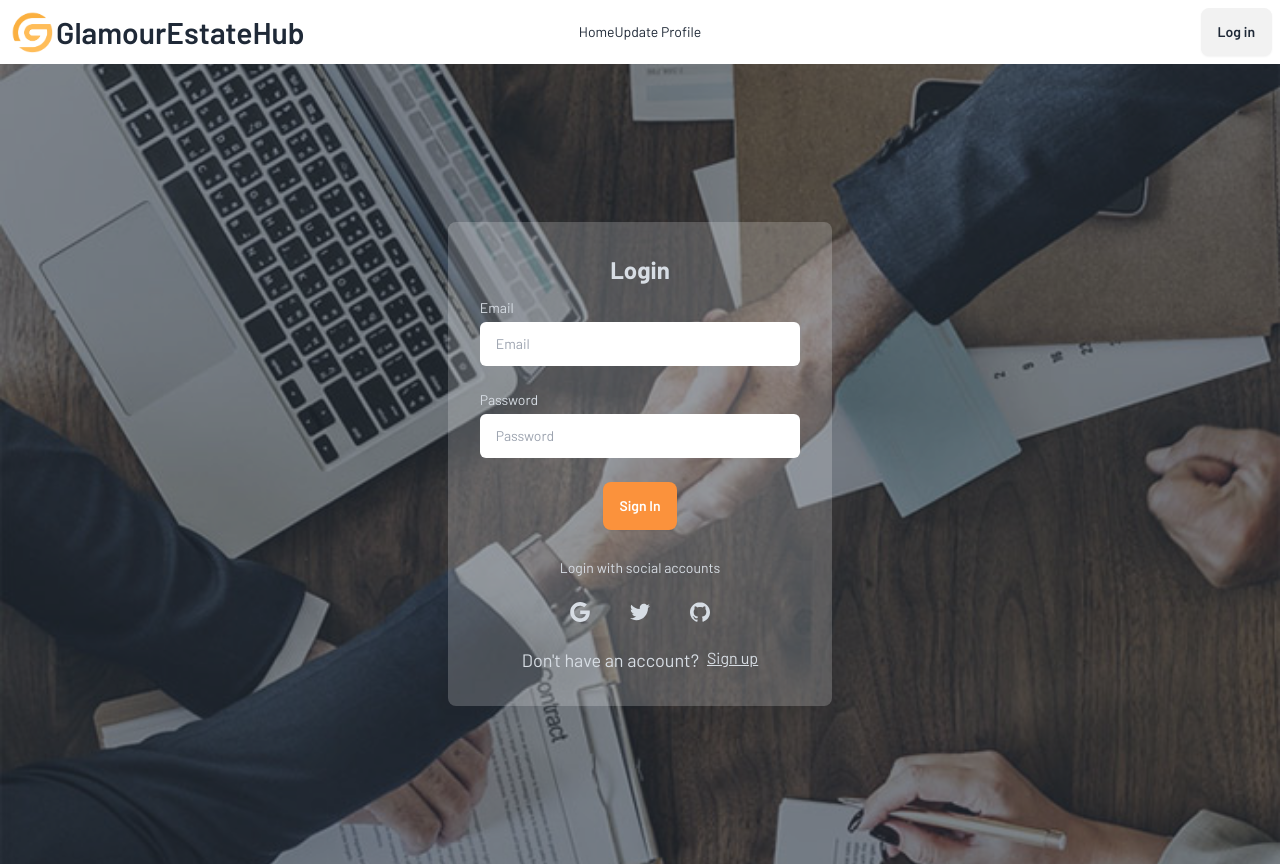
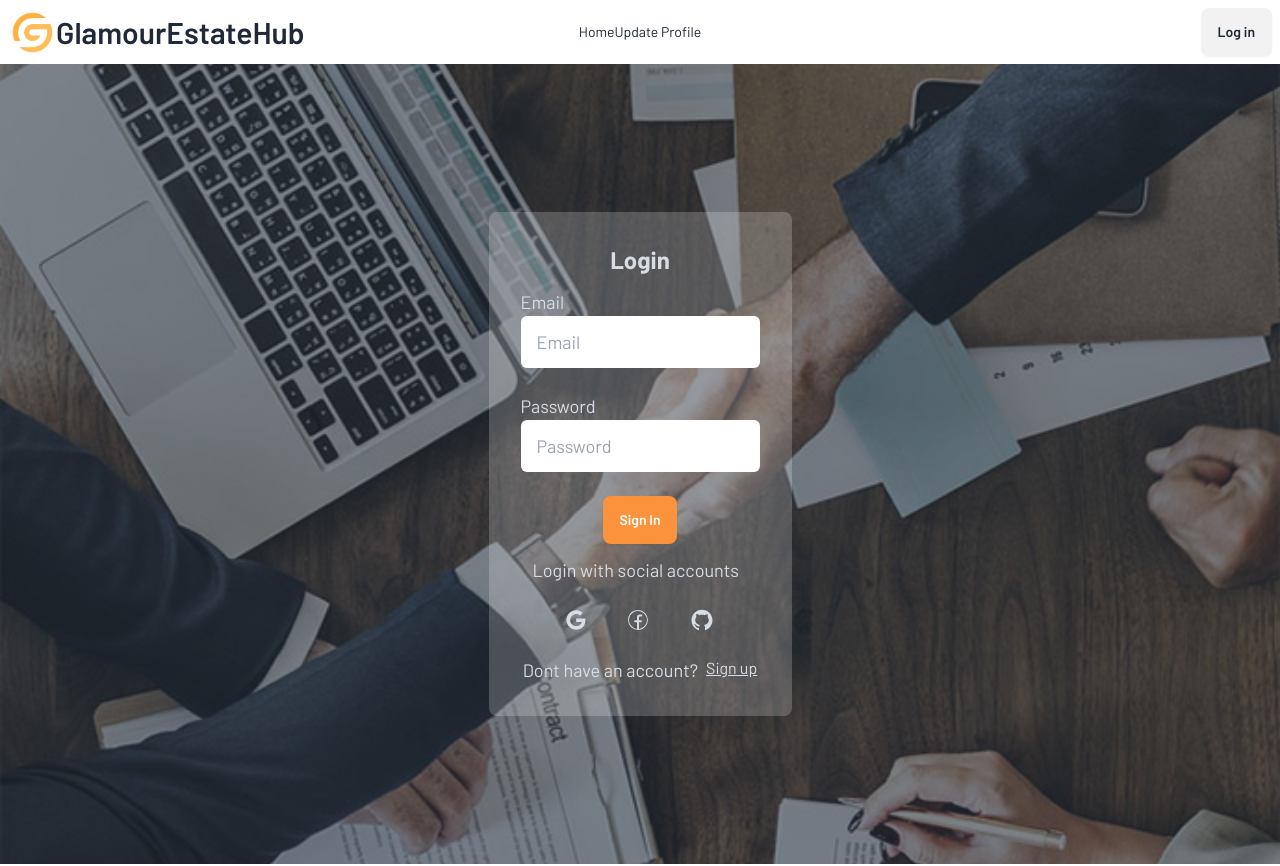
Before and after one commit to Farhad2590/Estatehub, a React (Vite) app: page /login in a window 1280 px wide. Shown: the top 866 px of the page. Built offline with nearby package versions, Linux system fonts and the light colour scheme; no server answers.

Commit message:
Firabse setup, User Creation using email and password, login, googleLogin work Done

```diff
--- a/package.json
+++ b/package.json
@@ -17,9 +17,11 @@
     "react": "^18.2.0",
     "react-dom": "^18.2.0",
     "react-fast-marquee": "^1.6.4",
+    "react-hook-form": "^7.51.3",
     "react-icons": "^5.1.0",
     "react-responsive-carousel": "^3.2.23",
     "react-router-dom": "^6.22.3",
+    "react-toastify": "^10.0.5",
     "sort-by": "^1.2.0",
     "swiper": "^11.1.1"
   },
--- /dev/null
+++ b/src/Components/SocialLogin.jsx
@@ -0,0 +1,24 @@
+import { FaGoogle } from "react-icons/fa";
+import { CiFacebook } from "react-icons/ci";
+import { AiFillGithub } from "react-icons/ai";
+import useHooks from "../Hooks/useHooks";
+const SocialLogin = () => {
+    const { googleSignin, githubSignin } = useHooks()
+    return (
+        <div className="flex justify-center space-x-4">
+            <button
+                onClick={() => googleSignin()} className="p-3 rounded-sm">
+                <FaGoogle className="text-xl" />
+            </button>
+            <button
+                onClick={() => githubSignin()} className="p-3 rounded-sm">
+                <CiFacebook className="text-2xl" />
+            </button>
+            <button aria-label="Log in with GitHub" className="p-3 rounded-sm">
+                <AiFillGithub className="text-2xl" />
+            </button>
+        </div>
+    );
+};
+
+export default SocialLogin;
--- /dev/null
+++ b/src/FirbaseProvider/FirebaseProvider.jsx
@@ -0,0 +1,57 @@
+import { createContext, useEffect, useState } from "react";
+import auth from "../Firebase/FirebaseConfig";
+import { GithubAuthProvider, GoogleAuthProvider, createUserWithEmailAndPassword, onAuthStateChanged, signInWithEmailAndPassword, signInWithPopup } from "firebase/auth";
+
+
+export const AuthContext = createContext(null)
+// social auth provider
+const googleProvider = new GoogleAuthProvider();
+const githubProvider = new GithubAuthProvider();
+
+
+const FirebaseProvider = ({ children }) => {
+    const [user, setUser] = useState(null)
+
+    console.log(user);
+    //Create User
+    const createUser = (email, password) => {
+        return createUserWithEmailAndPassword(auth, email, password)
+    }
+    //Signin User
+    const signInUser = (email, password) => {
+        return signInWithEmailAndPassword(auth, email, password)
+    }
+
+    //google login
+    const googleSignin = () => {
+        return signInWithPopup(auth, googleProvider)
+    }
+
+    //github login
+    const githubSignin = () => {
+        return signInWithPopup(auth, githubProvider)
+    }
+
+    //Observer
+    useEffect(() => {
+        onAuthStateChanged(auth, (user) => {
+            if (user) {
+                setUser(user)
+            }
+        });
+    }, [])
+    const allValues = {
+        name: "test",
+        createUser,
+        signInUser,
+        googleSignin,
+        githubSignin
+    }
+    return (
+        <AuthContext.Provider value={allValues}>
+            {children}
+        </AuthContext.Provider>
+    );
+};
+
+export default FirebaseProvider;
--- a/src/Firebase/FirebaseConfig.js
+++ b/src/Firebase/FirebaseConfig.js
@@ -1,6 +1,6 @@
 // Import the functions you need from the SDKs you need
 import { initializeApp } from "firebase/app";
-// import { getAuth } from "firebase/auth";
+import { getAuth } from "firebase/auth";
 
 // TODO: Add SDKs for Firebase products that you want to use
 // https://firebase.google.com/docs/web/setup#available-libraries
@@ -18,5 +18,5 @@ const firebaseConfig = {
 
 // Initialize Firebase
 export const app = initializeApp(firebaseConfig);
-// const auth = getAuth(app);
-// export auth
+const auth = getAuth(app);
+export default auth;
--- /dev/null
+++ b/src/Hooks/useHooks.jsx
@@ -0,0 +1,10 @@
+import { useContext } from "react";
+import { AuthContext } from "../FirbaseProvider/FirebaseProvider";
+
+
+const useHooks = () => {
+    const all = useContext(AuthContext)
+    return all;
+};
+
+export default useHooks;
--- a/src/Pages/Login.jsx
+++ b/src/Pages/Login.jsx
@@ -1,7 +1,34 @@
 import { Link } from 'react-router-dom';
-import backgroundImage from '../assets/au1.jpg'; // Import your background image
+import backgroundImage from '../assets/au1.jpg';
+import { useForm } from 'react-hook-form';
+import { ToastContainer, toast } from 'react-toastify';
+import 'react-toastify/dist/ReactToastify.css';
+import SocialLogin from '../Components/SocialLogin';
+import useHooks from '../Hooks/useHooks';
 
 const Login = () => {
+    const { signInUser } = useHooks();
+    // console.log(signInUser);
+
+    // hookfrom
+    const {
+        register,
+        handleSubmit,
+        formState: { errors },
+    } = useForm()
+    const onSubmit = (data) => {
+        const { email, password } = data;
+        signInUser(email, password)
+            .then(result => {
+                toast.success("Login successful!");
+                console.log(result);
+            })
+            .catch(error => {
+                toast.error("Login failed. Please try again."); // Display an error toast if registration fails
+                console.error(error);
+            });
+    }
+
     return (
         <div className="hero min-h-screen" style={{ backgroundImage: `url(${backgroundImage})` }}>
             <div className="hero-overlay bg-opacity-60"></div>
@@ -9,48 +36,37 @@ const Login = () => {
                 <div className="max-w-m bg-white bg-opacity-20 backdrop-blur-base rounded-lg">
                     <div className="w-full max-w-md p-8 space-y-3 rounded-x">
                         <h1 className="text-2xl font-bold text-center">Login</h1>
-                        <form noValidate="" action="" className="space-y-6">
-                            <div className="space-y-1 text-sm">
+                        <form onSubmit={handleSubmit(onSubmit)} className="space-y-6">
+                            <div className="text-lg">
                                 <label htmlFor="email" className="block dark:text-gray-600">Email</label>
-                                <input type="email" name="email" id="Email" placeholder="Email" className="w-full px-4 py-3 rounded-md dark:border-gray-300 dark:bg-gray-50 dark:text-gray-800 focus:dark:border-violet-600" />
+                                <input type="email" name="email" id="Email" placeholder="Email" className="w-full px-4 py-3 rounded-md "
+                                    {...register("email", { required: true })} />
+                                {errors.email && <span className='text-red-600 font-bold'>!!!Email is required!!!</span>}
                             </div>
-                            <div className="space-y-1 text-sm">
+                            <div className="text-lg">
                                 <label htmlFor="password" className="block dark:text-gray-600">Password</label>
-                                <input type="password" name="password" id="password" placeholder="Password" className="w-full px-4 py-3 rounded-md dark:border-gray-300 dark:bg-gray-50 dark:text-gray-800 focus:dark:border-violet-600" />
+                                <input type="password" name="password" id="password" placeholder="Password" className="w-full px-4 py-3 rounded-md "
+                                    {...register("password", { required: true })} />
+                                {errors.password && <span className='text-red-600 font-bold'>!!!Password is required!!!</span>}
                             </div>
                             <div className='text-center'>
                                 <button className='btn bg-orange-400 text-white outline-none border-none'>Sign In</button>
                             </div>
                         </form>
-                        <div className="flex items-center pt-4 space-x-1">
-                            <div className="flex-1 h-px sm:w-16 dark:bg-gray-300"></div>
-                            <p className="px-3 text-sm dark:text-gray-600">Login with social accounts</p>
-                            <div className="flex-1 h-px sm:w-16 dark:bg-gray-300"></div>
+                        <div className="flex items-center">
+
+                            <p className="px-3 text-lg ">Login with social accounts</p>
+
                         </div>
-                        <div className="flex justify-center space-x-4">
-                            <button aria-label="Log in with Google" className="p-3 rounded-sm">
-                                <svg xmlns="http://www.w3.org/2000/svg" viewBox="0 0 32 32" className="w-5 h-5 fill-current">
-                                    <path d="M16.318 13.714v5.484h9.078c-0.37 2.354-2.745 6.901-9.078 6.901-5.458 0-9.917-4.521-9.917-10.099s4.458-10.099 9.917-10.099c3.109 0 5.193 1.318 6.38 2.464l4.339-4.182c-2.786-2.599-6.396-4.182-10.719-4.182-8.844 0-16 7.151-16 16s7.156 16 16 16c9.234 0 15.365-6.49 15.365-15.635 0-1.052-0.115-1.854-0.255-2.651z"></path>
-                                </svg>
-                            </button>
-                            <button aria-label="Log in with Twitter" className="p-3 rounded-sm">
-                                <svg xmlns="http://www.w3.org/2000/svg" viewBox="0 0 32 32" className="w-5 h-5 fill-current">
-                                    <path d="M31.937 6.093c-1.177 0.516-2.437 0.871-3.765 1.032 1.355-0.813 2.391-2.099 2.885-3.631-1.271 0.74-2.677 1.276-4.172 1.579-1.192-1.276-2.896-2.079-4.787-2.079-3.625 0-6.563 2.937-6.563 6.557 0 0.521 0.063 1.021 0.172 1.495-5.453-0.255-10.287-2.875-13.52-6.833-0.568 0.964-0.891 2.084-0.891 3.303 0 2.281 1.161 4.281 2.916 5.457-1.073-0.031-2.083-0.328-2.968-0.817v0.079c0 3.181 2.26 5.833 5.26 6.437-0.547 0.145-1.131 0.229-1.724 0.229-0.421 0-0.823-0.041-1.224-0.115 0.844 2.604 3.26 4.5 6.14 4.557-2.239 1.755-5.077 2.801-8.135 2.801-0.521 0-1.041-0.025-1.563-0.088 2.917 1.86 6.36 2.948 10.079 2.948 12.067 0 18.661-9.995 18.661-18.651 0-0.276 0-0.557-0.021-0.839 1.287-0.917 2.401-2.079 3.281-3.396z"></path>
-                                </svg>
-                            </button>
-                            <button aria-label="Log in with GitHub" className="p-3 rounded-sm">
-                                <svg xmlns="http://www.w3.org/2000/svg" viewBox="0 0 32 32" className="w-5 h-5 fill-current">
-                                    <path d="M16 0.396c-8.839 0-16 7.167-16 16 0 7.073 4.584 13.068 10.937 15.183 0.803 0.151 1.093-0.344 1.093-0.772 0-0.38-0.009-1.385-0.015-2.719-4.453 0.964-5.391-2.151-5.391-2.151-0.729-1.844-1.781-2.339-1.781-2.339-1.448-0.989 0.115-0.968 0.115-0.968 1.604 0.109 2.448 1.645 2.448 1.645 1.427 2.448 3.744 1.74 4.661 1.328 0.14-1.031 0.557-1.74 1.011-2.135-3.552-0.401-7.287-1.776-7.287-7.907 0-1.751 0.62-3.177 1.645-4.297-0.177-0.401-0.719-2.031 0.141-4.235 0 0 1.339-0.427 4.4 1.641 1.281-0.355 2.641-0.532 4-0.541 1.36 0.009 2.719 0.187 4 0.541 3.043-2.068 4.381-1.641 4.381-1.641 0.859 2.204 0.317 3.833 0.161 4.235 1.015 1.12 1.635 2.547 1.635 4.297 0 6.145-3.74 7.5-7.296 7.891 0.556 0.479 1.077 1.464 1.077 2.959 0 2.14-0.020 3.864-0.020 4.385 0 0.416 0.28 0.916 1.104 0.755 6.4-2.093 10.979-8.093 10.979-15.156 0-8.833-7.161-16-16-16z"></path>
-                                </svg>
-                            </button>
-                        </div>
+                       <SocialLogin></SocialLogin>
                         <div className='flex justify-center gap-2'>
-                            <p className="text-lg text-center"> Don't have an account?</p>
+                            <p className="text-lg text-center"> Dont have an account?</p>
                             <Link to="/register"><a className="underline dark:text-gray-800">  Sign up</a></Link>
                         </div>
                     </div>
                 </div>
             </div>
+            <ToastContainer />
         </div>
     );
 };
```
Also changed, not shown: src/Pages/Register.jsx (+44 -13 lines), src/main.jsx (+6 -3 lines), 1 other file (tests, documents, lock files or other folders).
